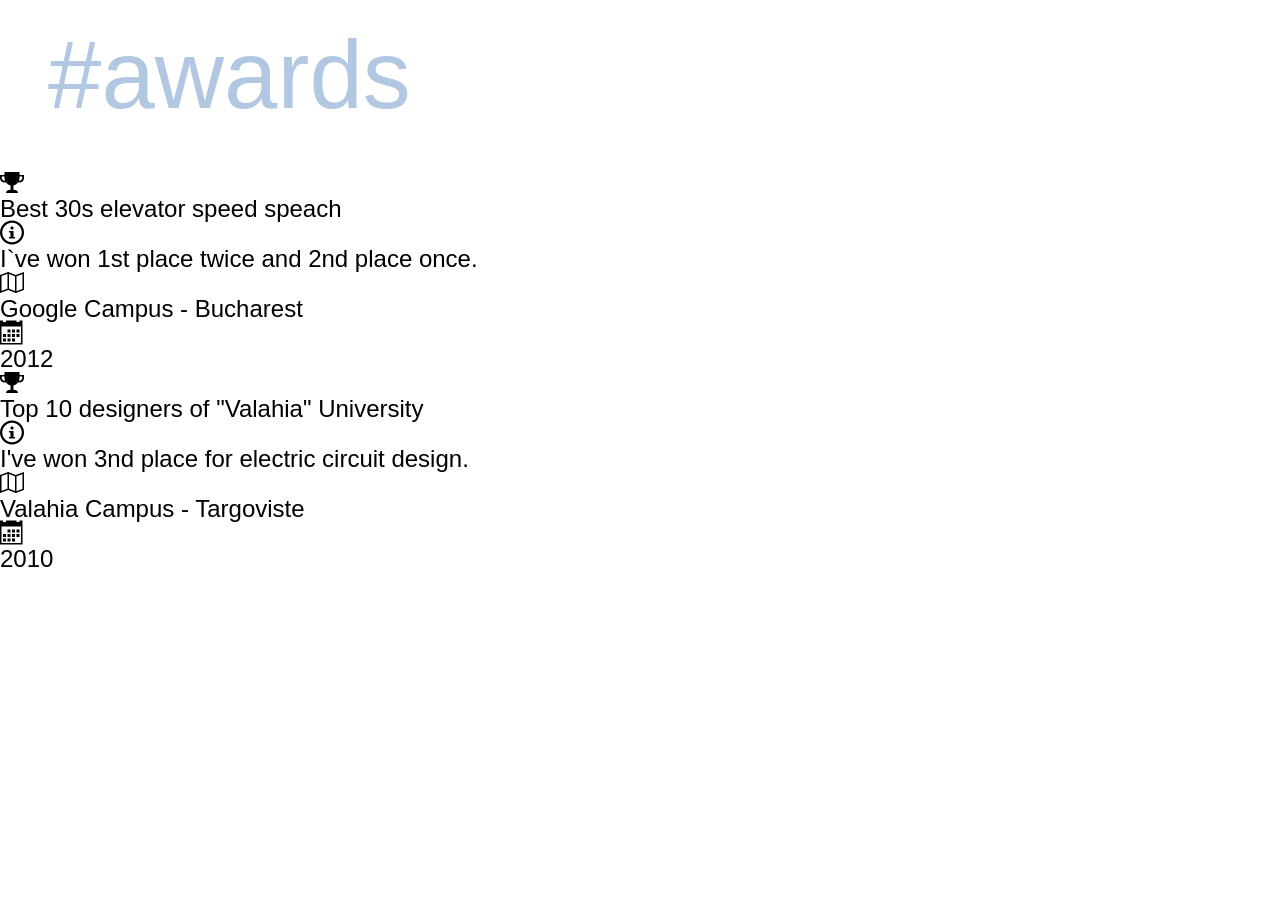
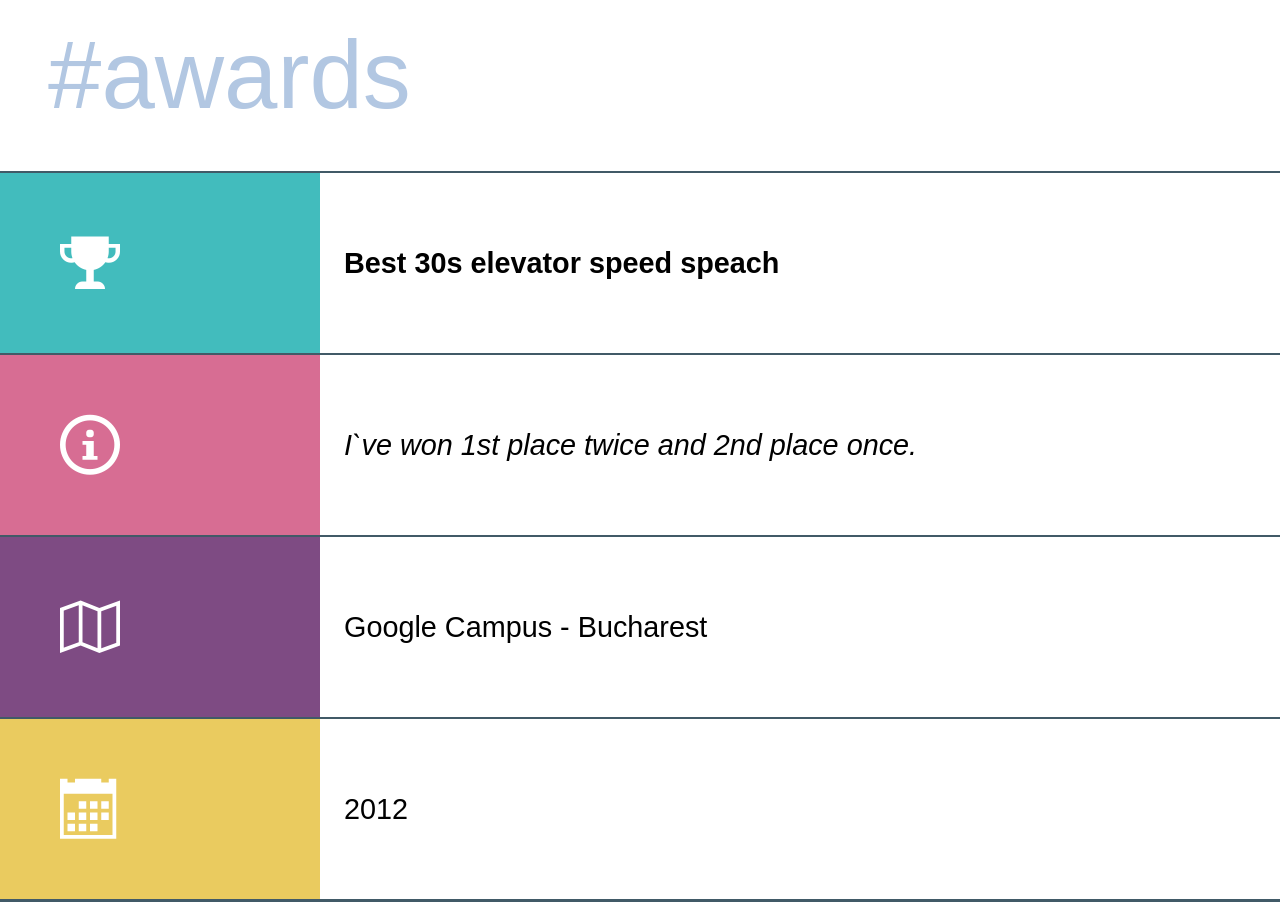
Before and after one commit to ShokadinuEU/my-CV, a website: page src/index.pug in a window 1280 px wide. Shown: the part 2766-3668 px from the top of the page. Before the commit the page ends 3338 px from the top, so only its background shows below. Drawn offline with nearby package versions, Linux system fonts and the light colour scheme; files that its build step writes are made by us from their sources; files whose address does not match are found by name; a web font is replaced by a local one.

Commit message:
style the awards section

```diff
--- a/src/_component/award/award.scss
+++ b/src/_component/award/award.scss
@@ -2,3 +2,49 @@
   color: $color-periwinkle-gray;
   @extend %header;
 }
+
+.award__title {
+  font-weight: bold;
+}
+
+.award__card {
+  margin-bottom: 1rem;
+  font-size: 1.2rem;
+  line-height: 1.5rem;
+  border-bottom: 0.2rem solid $color-fiord;
+  display: flex;
+  flex-wrap: wrap;
+
+  &>div {
+    border-top: 0.1rem solid $color-fiord;
+  }
+
+  &>div:nth-child(even) {
+    width: 75%;
+    padding: 0 1rem;
+    display: flex;
+    align-items: center;
+  }
+  &>div:nth-child(1) {
+    background-color: $color-pelorous;
+  }
+  &>div:nth-child(3) {
+    background-color: $color-charm;
+  }
+  &>div:nth-child(4) {
+    font-style: italic;
+  }
+  &>div:nth-child(5) {
+    background-color: $color-affair;
+  }
+  &>div:nth-child(7) {
+    background-color: $color-confetti;
+  }
+}
+
+.award__icon {
+  width: 25%;
+  font-size: 2.5rem;
+  padding: 2.5rem;
+  color: $color-white;;
+}
--- a/src/_component/config/color.scss
+++ b/src/_component/config/color.scss
@@ -3,3 +3,8 @@ $color-white: #fff;
 $color-gumbo: #7ea1a6;
 $color-terracotta: #e97568;
 $color-gerladine: #fb9e91;
+$color-fiord: #415a67;
+$color-pelorous: #42bcbd;
+$color-charm: #d76d93;
+$color-affair: #7e4b83;
+$color-confetti: #eacb5f;
```
